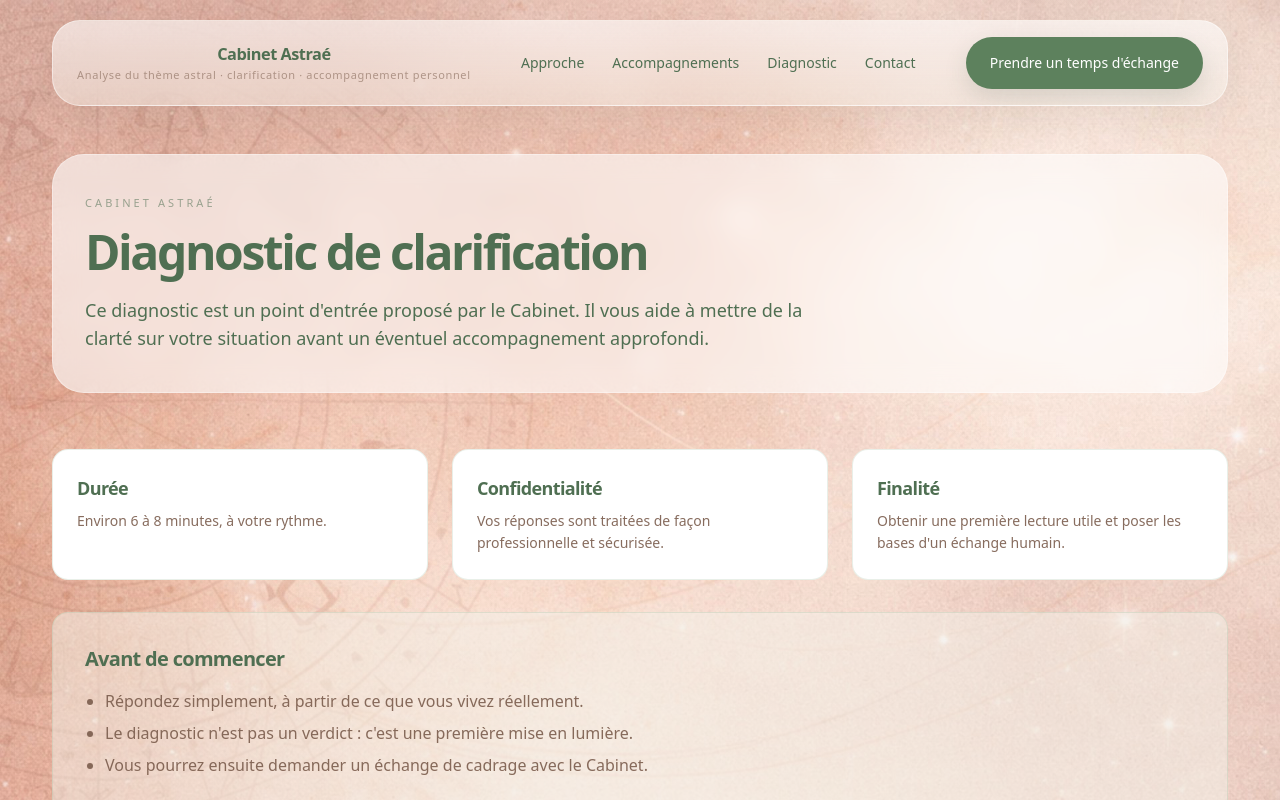
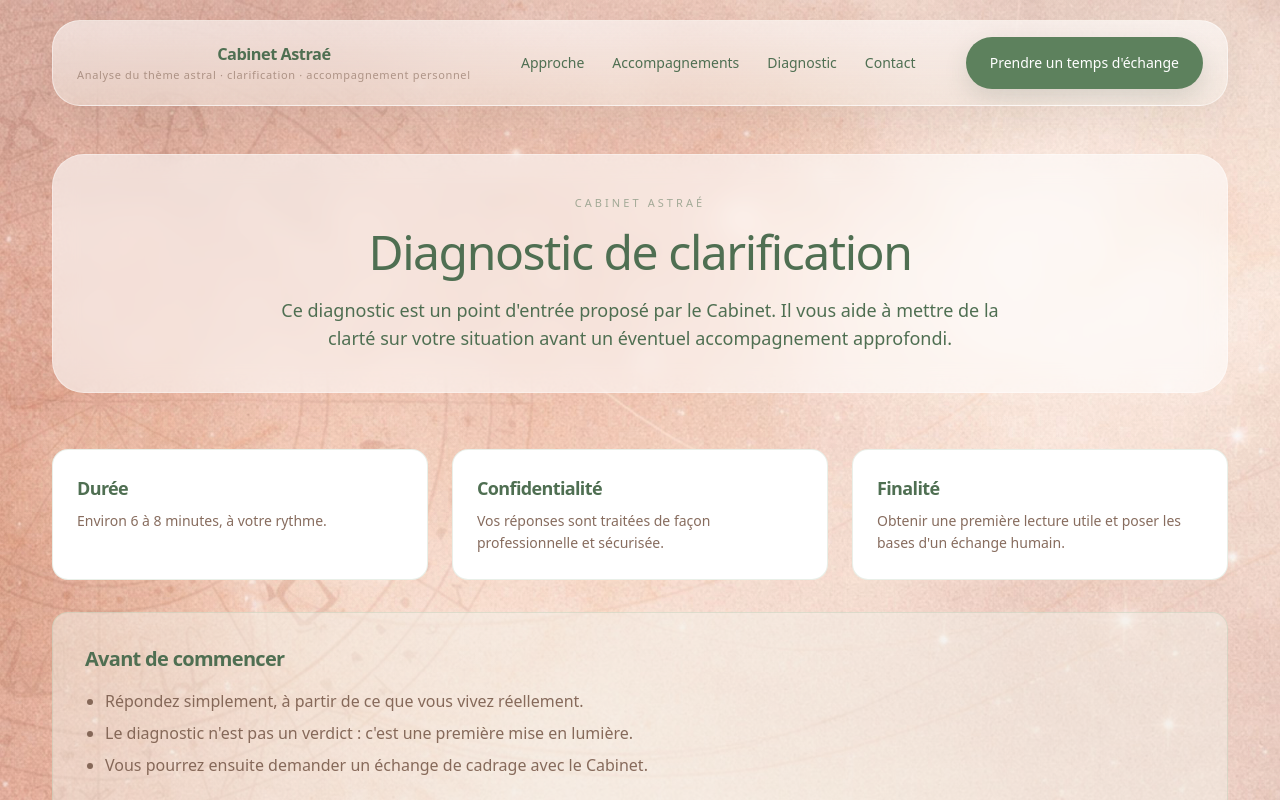
Before and after one commit to arnaudcrestey/cabinet-astrae, a Next.js app: page /analyse in a window 1280 px wide. Shown: the top 800 px of the page. Built offline with nearby package versions, Linux system fonts and the light colour scheme.

Commit message:
Update PageFrame.tsx

```diff
--- a/components/projection/PageFrame.tsx
+++ b/components/projection/PageFrame.tsx
@@ -136,16 +136,16 @@ export function PageFrame({
         <div className="mx-auto w-full max-w-[1240px] px-4 pb-14 pt-8 md:px-8 md:pb-20 md:pt-12">
           {showIntro && (
             <section className="mb-10 md:mb-14">
-              <div className="rounded-[2rem] border border-white/35 bg-white/60 px-6 py-8 backdrop-blur-md md:px-8 md:py-10">
-                <p className="text-[11px] uppercase tracking-[0.28em] text-pine/55">
+              <div className="rounded-[2rem] border border-white/35 bg-white/60 px-6 py-8 text-center backdrop-blur-md md:px-8 md:py-10">
+  <p className="text-[11px] uppercase tracking-[0.28em] text-pine/50">
     Cabinet Astraé
   </p>
 
-                <h1 className="mt-4 text-3xl font-semibold leading-tight text-pine md:text-5xl">
+  <h1 className="mx-auto mt-4 max-w-3xl text-3xl font-medium tracking-[-0.03em] text-pine md:text-5xl">
     {title}
   </h1>
 
-                <p className="mt-5 max-w-3xl text-sm leading-7 text-umber/84 md:text-lg">
+  <p className="mx-auto mt-5 max-w-3xl text-sm leading-8 text-umber/82 md:text-lg">
     {intro}
   </p>
 </div>
```
Lines whose indentation alone changed are shown as unchanged.
